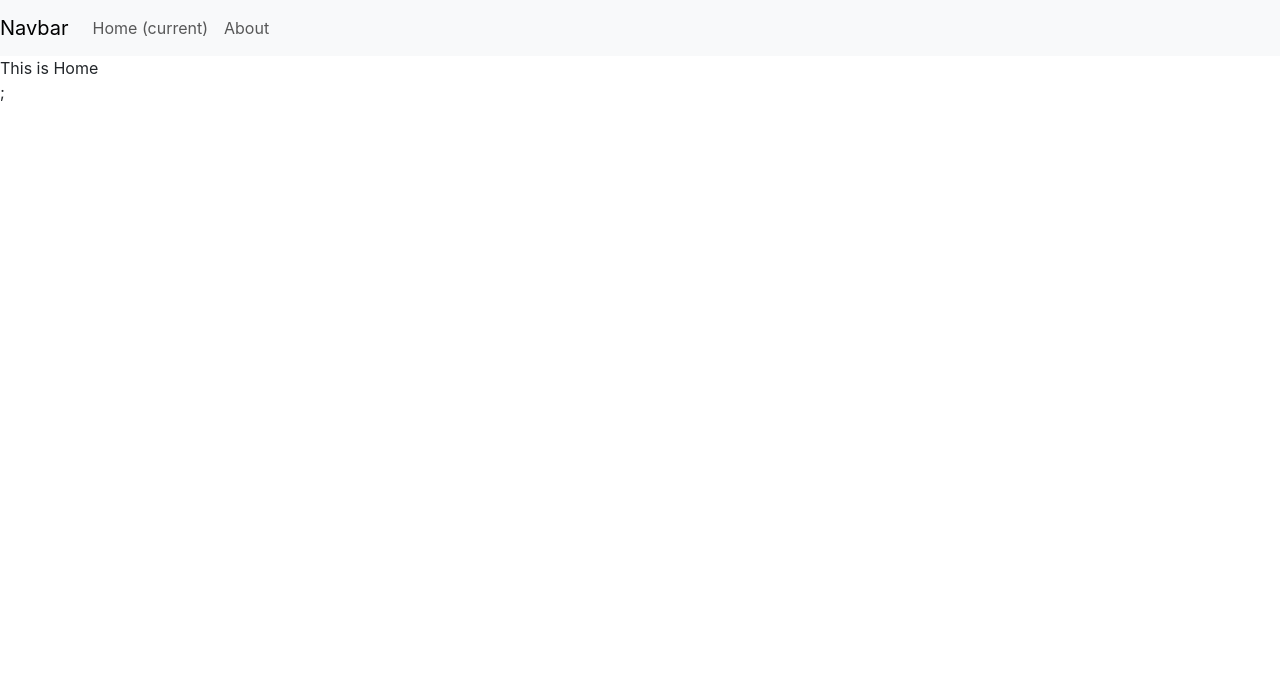
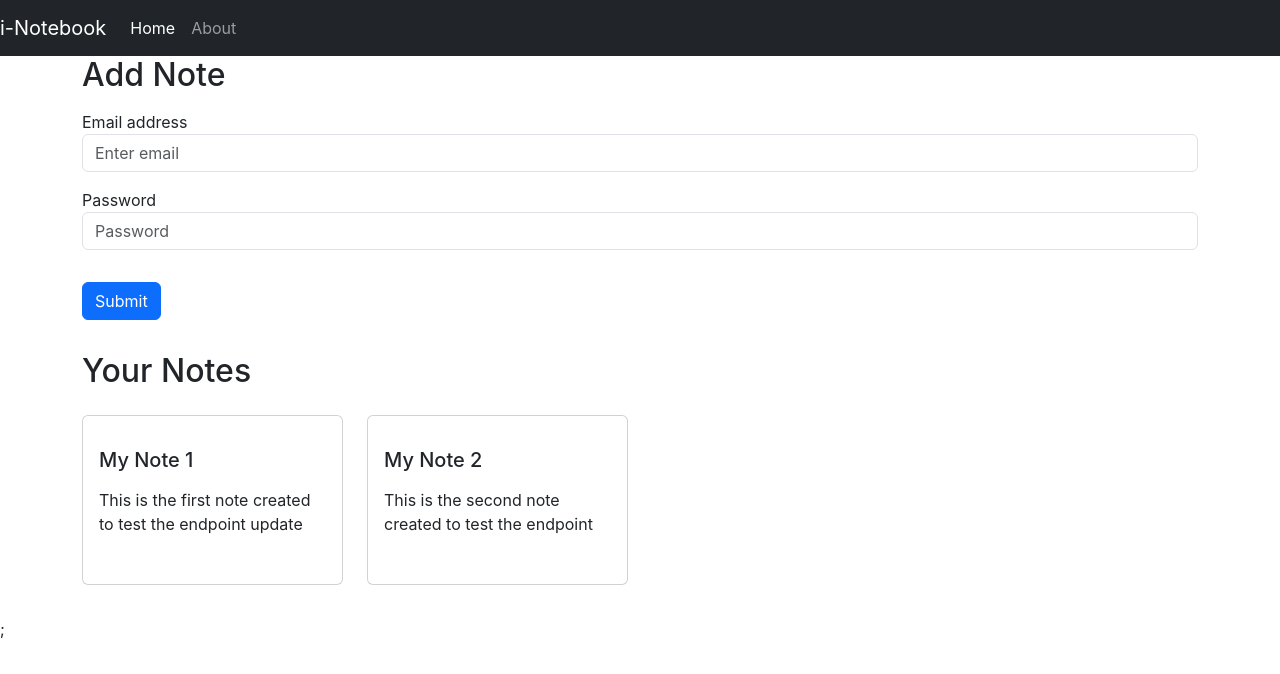
Before and after one commit to shubhanshibhandari/inotebook, a React (Create React App) app in the folder inotebook/: page / in a window 1280 px wide. Shown: the top 674 px of the page. Built offline with nearby package versions, Linux system fonts and the light colour scheme.

Commit message:
add notes frontend

```diff
--- a/inotebook/src/App.js
+++ b/inotebook/src/App.js
@@ -16,10 +16,12 @@
       <NoteState>
         <Router>
           <Navbar />
+          <div className="container">
           <Routes>
             <Route exact path="/" element={<Home />}></Route>
             <Route exact path="/about" element={<About />}></Route>
           </Routes>
+          </div>
         </Router>
       </NoteState>
     </>
--- a/inotebook/src/components/About.js
+++ b/inotebook/src/components/About.js
@@ -3,10 +3,9 @@
 import noteContext from '../context/notes/NotesContext'
 
 export const About = () => {
-  const a = useContext(noteContext)
   return (
     <div>
-        This is about {a.name} and he is in class {a.class}.
+        This is about.
     </div>
   )
 }
--- a/inotebook/src/components/Home.js
+++ b/inotebook/src/components/Home.js
@@ -1,9 +1,42 @@
-import React from 'react'
+import React, { useContext } from "react";
+import Notes from "./Notes";
 
-export const Home = ()=> {
+export const Home = () => {
   return (
-    <div>
-        This is Home
-    </div>
-  )
-}
+    <>
+      <div>
+        <h2>Add Note</h2>
+      </div>
+      <div className="form">
+        <form>
+          <div className="form-group my-3">
+            <label htmlFor="exampleInputEmail1">Email address</label>
+            <input
+              type="email"
+              className="form-control"
+              id="exampleInputEmail1"
+              aria-describedby="emailHelp"
+              placeholder="Enter email"
+            />
+          </div>
+          <div className="form-group my-3">
+            <label htmlFor="exampleInputPassword1">Password</label>
+            <input
+              type="password"
+              className="form-control"
+              id="exampleInputPassword1"
+              placeholder="Password"
+            />
+          </div>
+          <button type="submit" className="btn btn-primary my-3">
+            Submit
+          </button>
+        </form>
+      </div>
+
+      <Notes>
+
+      </Notes>
+    </>
+  );
+};
--- a/inotebook/src/components/Navbar.js
+++ b/inotebook/src/components/Navbar.js
@@ -1,12 +1,16 @@
-import React from "react";
-import { Link } from "react-router-dom";
+import React, {useEffect} from "react";
+import { Link, useLocation } from "react-router-dom";
 
 export const Navbar = () => {
+  let location = useLocation();
+  useEffect(() => {
+    console.log(location.pathname);
+  },[location]);
   return (
     <div>
-      <nav className="navbar navbar-expand-lg navbar-light bg-light">
+      <nav className="navbar navbar-expand-lg navbar-dark bg-dark">
         <Link className="navbar-brand" to="/">
-          Navbar
+          i-Notebook
         </Link>
         <button
           className="navbar-toggler"
@@ -22,12 +26,12 @@
         <div className="collapse navbar-collapse" id="navbarSupportedContent">
           <ul className="navbar-nav mr-auto">
             <li className="nav-item active">
-              <Link className="nav-link" to="/">
-                Home <span className="sr-only">(current)</span>
+              <Link className={`nav-link ${location.pathname==="/"? "active":""}`} to="/">
+                Home
               </Link>
             </li>
             <li className="nav-item">
-              <Link className="nav-link" to="/about">
+              <Link className={`nav-link ${location.pathname==="/about"? "active":""}`} to="/about">
                 About
               </Link>
             </li>
--- /dev/null
+++ b/inotebook/src/components/NoteItem.js
@@ -0,0 +1,17 @@
+import React from "react";
+
+const NoteItem = (props) => {
+  const { note } = props;
+  return (
+    <div className="col-md-3">
+      <div className="card my-3">
+        <div className="card-body my-3">
+          <h5 className="card-title">{note.title}</h5>
+          <p className="card-text my-3">{note.description}</p>
+        </div>
+      </div>
+    </div>
+  );
+};
+
+export default NoteItem;
--- /dev/null
+++ b/inotebook/src/components/Notes.js
@@ -0,0 +1,19 @@
+import React, { useContext } from 'react'
+import noteContext from "../context/notes/NotesContext";
+import NoteItem from './NoteItem';
+
+const Notes = () => {
+
+  const context = useContext(noteContext);
+  const { notes, setNotes } = context;
+  return (
+    <div className='row my-3'>
+        <h2>Your Notes</h2>
+        {notes.map((notes) => {
+          return <NoteItem note={notes}/>
+        })}
+      </div>
+  )
+}
+
+export default Notes
--- a/inotebook/src/context/notes/NotesState.js
+++ b/inotebook/src/context/notes/NotesState.js
@@ -1,13 +1,30 @@
-import React from "react";
+import React, { useState } from "react";
 import NoteContext from "./NotesContext";
 
 const NoteState = (props) =>{
-    const state ={
-        "name": "Anick",
-        "class": "12Sc"
-    }
+    const notesInitial = [
+        {
+          "_id": "648a102eb27efee9ffbf1e1e",
+          "user": "64885c4122ad2c4504a2139e",
+          "title": "My Note 1",
+          "description": "This is the first note created to test the endpoint update",
+          "tag": "testing update",
+          "date": "2023-06-14T19:08:30.704Z",
+          "__v": 0
+        },
+        {
+          "_id": "648a1100b27efee9ffbf1e20",
+          "user": "64885c4122ad2c4504a2139e",
+          "title": "My Note 2",
+          "description": "This is the second note created to test the endpoint",
+          "tag": "testing",
+          "date": "2023-06-14T19:12:00.293Z",
+          "__v": 0
+        }
+      ]
+      const [notes,setNotes]= useState(notesInitial)
     return(
-        <NoteContext.Provider value={state}>
+        <NoteContext.Provider value={{notes,setNotes}}>
             {props.children};
         </NoteContext.Provider>
     )
```
